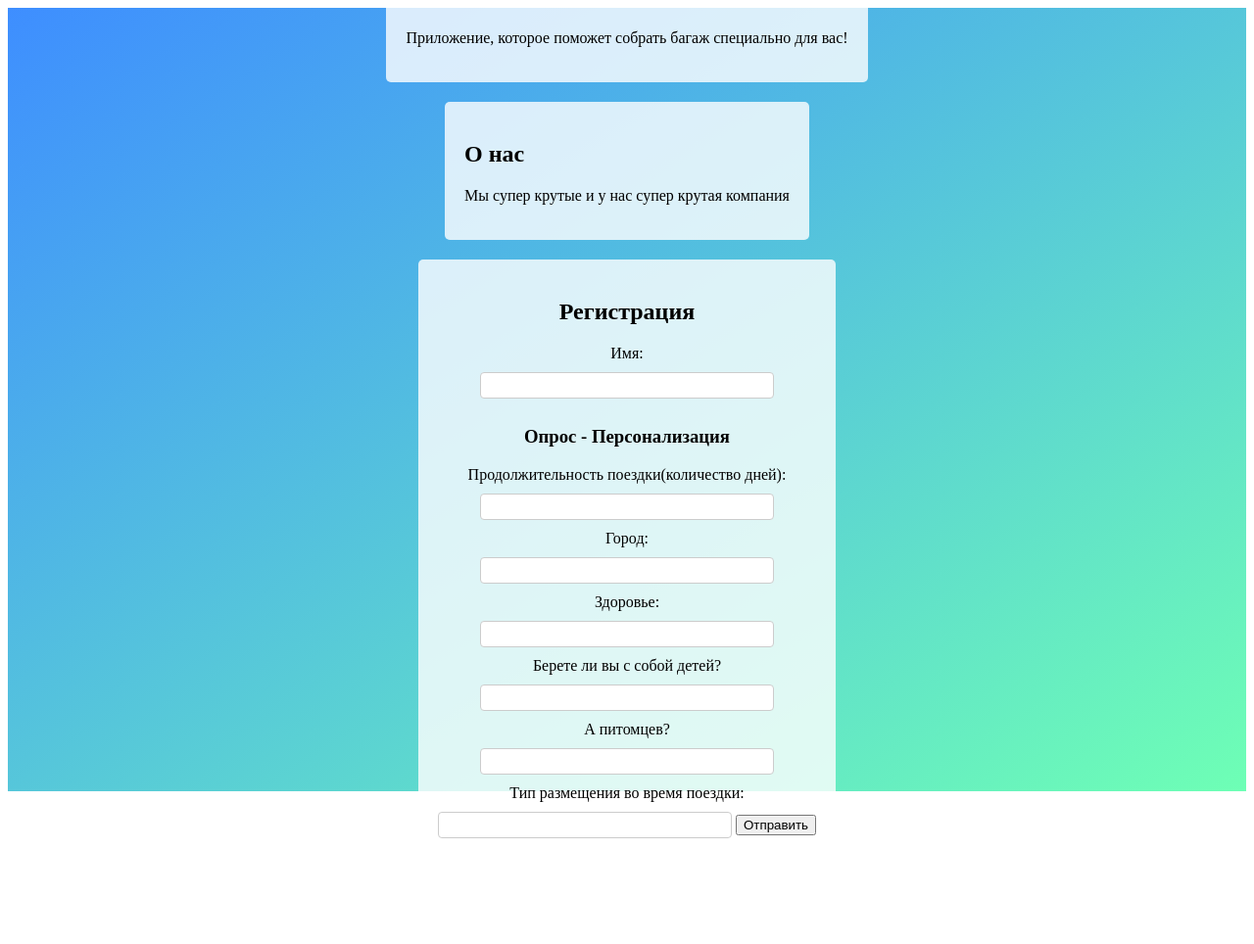
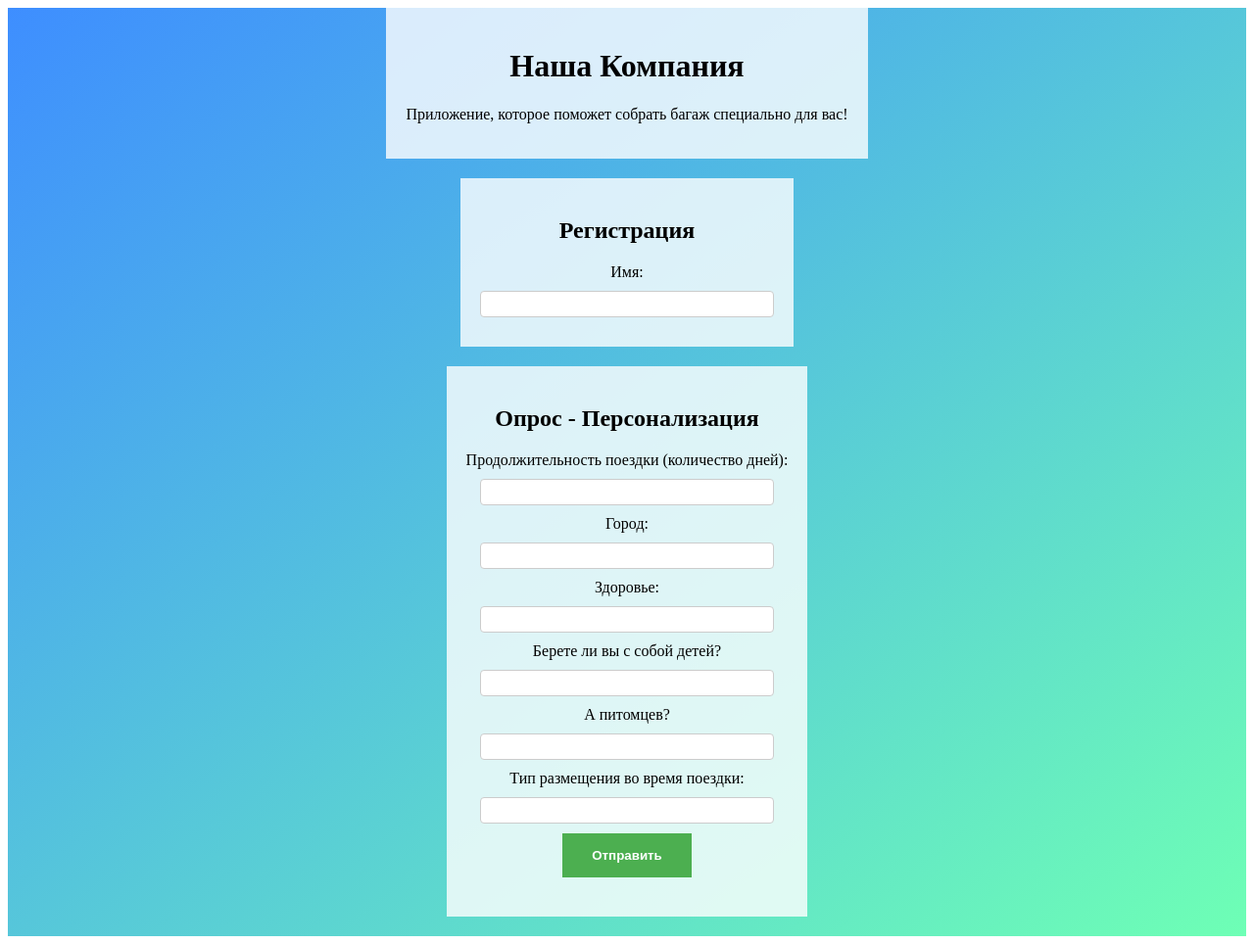
Before and after one commit to vitalika229/bag-assembler, a website: page front/index.html in a window 1280 px wide. Shown: the whole page at 98% size. Before the commit the page ends 886 px from the top, so only its background shows below. Drawn offline with Linux system fonts and the light colour scheme.

Commit message:
Made the frontend part nicer and added adaptability

```diff
--- a/front/index.html
+++ b/front/index.html
@@ -6,44 +6,46 @@
 </head>
 <body>
   <div class="container">
+    <div class="section section-top">
       <div class="header">
         <h1>Наша Компания</h1>
         <p>Приложение, которое поможет собрать багаж специально для вас!</p>
       </div>
-
-    <div class="about-us">
-      <h2>О нас</h2>
-      <p>Мы супер крутые и у нас супер крутая компания</p>
     </div>
 
+    <div class="section section-middle">
       <div class="registration-form">
         <h2>Регистрация</h2>
+        <form id="registration-form">
           <label for="name">Имя:</label>
-      <input type="text" id="name" name="name">
-      <h3>Опрос - Персонализация</h3>
+          <input type="text" id="name" name="name" required>
+        </form>
+      </div>
+    </div>
 
+    <div class="section section-bottom">
       <div class="personalization">
-
-
-            <label for="duration">Продолжительность поездки(количество дней):</label>
-            <input type="text" id="days" name="days">
+        <h2>Опрос - Персонализация</h2>
+        <form id="personalization-form">
+          <label for="days">Продолжительность поездки (количество дней):</label>
+          <input type="text" id="days" name="days" required>
 
           <label for="cities">Город:</label>
-        <input type="text" id="cities" name="cities">
+          <input type="text" id="cities" name="cities" required>
 
           <label for="health">Здоровье:</label>
-        <input type="text" id="health" name="health">
+          <input type="text" id="health" name="health" required>
 
           <label for="children">Берете ли вы с собой детей?</label>
-        <input type="text" id="children" name="children">
+          <input type="text" id="children" name="children" required>
 
           <label for="pets">А питомцев?</label>
-        <input type="text" id="pets" name="pets">
+          <input type="text" id="pets" name="pets" required>
 
           <label for="accommodation">Тип размещения во время поездки:</label>
-        <input type="text" id="accommodation" name="accommodation">
+          <input type="text" id="accommodation" name="accommodation" required>
 
-        <button type="submit">Отправить</button>
+          <button type="submit" class="btn">Отправить</button>
         </form>
       </div>
     </div>
--- a/front/styles.css
+++ b/front/styles.css
@@ -3,42 +3,39 @@
     flex-direction: column;
     align-items: center;
     justify-content: center;
-    height: 100vh;
+    min-height: 100vh;
     background-image: linear-gradient(to bottom right, #3e8eff, #6effb5);
   }
 
-  .header {
-    text-align: center;
+  .section {
+    flex: 1;
+    display: flex;
+    align-items: center;
+    justify-content: center;
     padding: 20px;
+  }
+
+  .section-top,
+  .section-middle,
+  .section-bottom {
     background-color: rgba(255, 255, 255, 0.8);
-    border-radius: 5px;
     margin-bottom: 20px;
   }
 
-  .about-us {
-    padding: 20px;
-    background-color: rgba(255, 255, 255, 0.8);
-    border-radius: 5px;
-    margin-bottom: 20px;
-  }
-
-  .registration-form {
-    display: flex;
-    flex-direction: column;
-    align-items: center;
-    justify-content: center;
-    background-color: rgba(255, 255, 255, 0.8);
-    padding: 20px;
-    border-radius: 5px;
+  .header,
+  .registration-form,
+  .personalization {
     text-align: center;
   }
 
-  .registration-form label {
+  .registration-form label,
+  .personalization label {
     display: block;
     margin-bottom: 10px;
   }
 
-  .registration-form input[type="text"] {
+  .registration-form input[type="text"],
+  .personalization input[type="text"] {
     width: 300px;
     padding: 5px;
     border: 1px solid #ccc;
@@ -46,3 +43,39 @@
     box-sizing: border-box;
     margin-bottom: 10px;
   }
+
+  .personalization {
+    padding-bottom: 20px;
+  }
+
+  .personalization-form label:last-child {
+    margin-bottom: 0;
+  }
+
+  button {
+    display: block;
+    margin: 0 auto;
+    padding: 15px 30px;
+    font-weight: bold;
+    border: none;
+    cursor: pointer;
+    color: #fff;
+    background: #4caf50;
+  }
+
+  .button:hover {
+    cursor: pointer;
+  }
+
+  /* Адаптивность */
+
+  @media (max-width: 768px) {
+    .container {
+      padding: 20px;
+    }
+
+    .registration-form input[type="text"],
+    .personalization input[type="text"] {
+      width: 100%;
+    }
+  }
```
Lines whose indentation alone changed are shown as unchanged.
